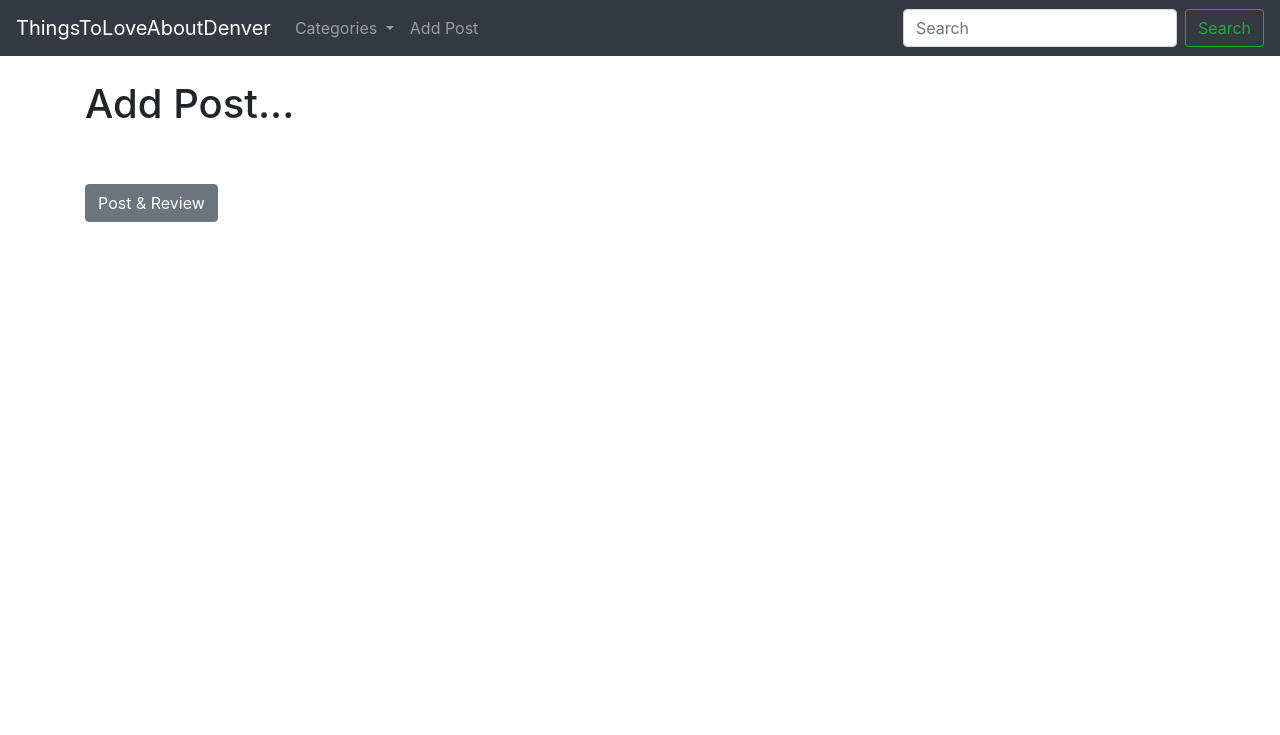
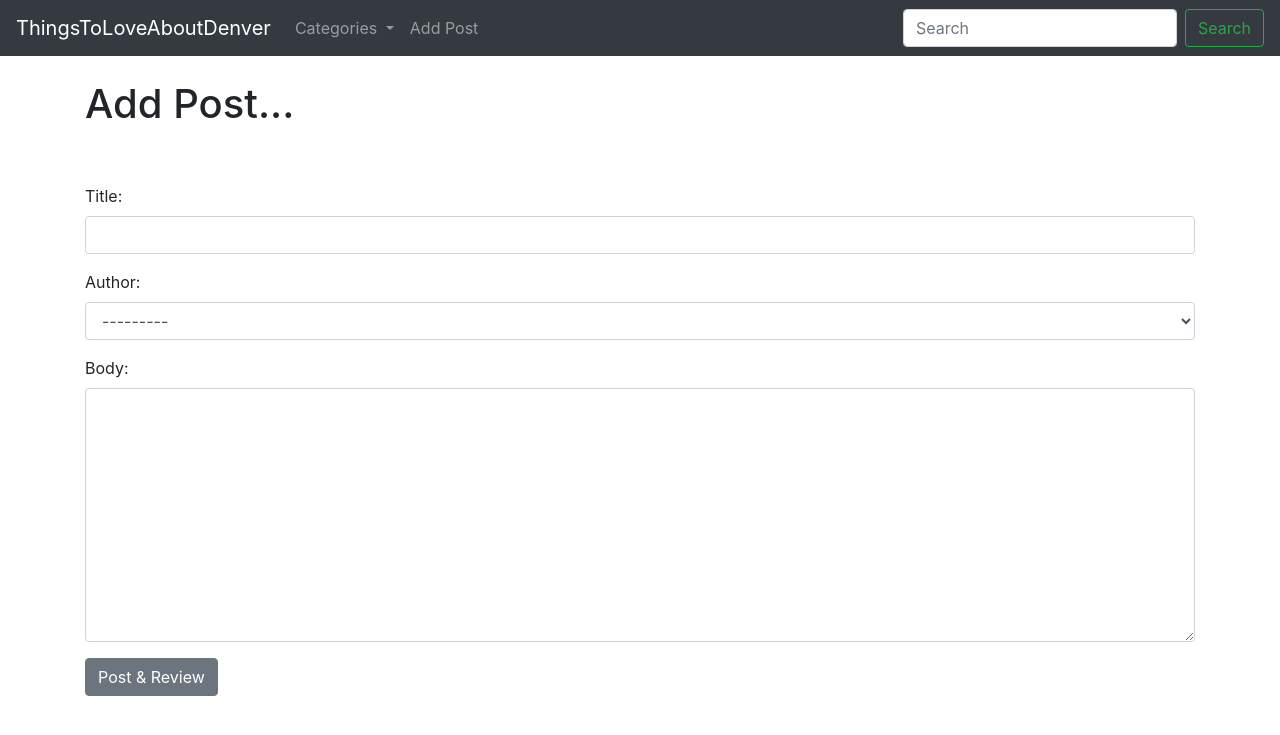
Before and after one commit to earthtomemphis/ThingsToLoveAboutDenver, a Django app: template blog/templates/add_post.html in a window 1280 px wide. Shown: the top 735 px of the page. Run offline with Django 3.2, Linux system fonts and the light colour scheme; the template is opened without the code that fills it: values that come from a table or form of the project are taken from there, others are empty; data comes from the database, SQL or seed files in the repository; both versions use the stored data as it was after the commit; some libraries are stand-ins or nearby versions.

Commit message:
bootstrap forms

```diff
--- a/ThingToLoveAboutDenverBlog/settings.py
+++ b/ThingToLoveAboutDenverBlog/settings.py
@@ -38,6 +38,7 @@
     'django.contrib.messages',
     'django.contrib.staticfiles',
     'blog',
+    'crispy_forms',
 ]
 
 MIDDLEWARE = [
@@ -119,3 +120,5 @@
 # https://docs.djangoproject.com/en/3.1/howto/static-files/
 
 STATIC_URL = '/static/'
+
+CRISPY_TEMPLATE_PACK = 'uni_form'
--- /dev/null
+++ b/blog/forms.py
@@ -0,0 +1,13 @@
+from django import forms
+from .models import Post
+
+class PostForm(forms.ModelForm):
+    class Meta:
+        model = Post
+        fields = ('title', 'author', 'body')
+
+        widgets = {
+            'title': forms.TextInput(attrs={'class': 'form-control'}),
+            'author': forms.Select(attrs={'class': 'form-control'}),
+            'body': forms.Textarea(attrs={'class': 'form-control'}),
+        }
--- a/blog/templates/add_post.html
+++ b/blog/templates/add_post.html
@@ -1,14 +1,17 @@
 {% extends 'base.html' %}
+{% load crispy_forms_tags %}
 
 {% block content %}
 
 <h1>Add Post...</h1>
 <br><br>
-<form method="POST">
-    {% csrf_token %}
-    {{ form.as_p }}
-    <button class="btn btn-secondary" id="P&R">Post & Review</button>
-    <!-- <button class="btn btn-secondary" id="Post">Post</button> -->
-</form>
+<div class="form-group">
+    <form method="POST" class="uniForm">
+        {% csrf_token %}
+        {{ form.as_p }}
+        <button class="btn btn-secondary" id="P&R">Post & Review</button>
+        <!-- <button class="btn btn-secondary" id="Post">Post</button> -->
+    </form>
+</div>
 
 {% endblock %}
--- a/blog/templates/article_details.html
+++ b/blog/templates/article_details.html
@@ -10,6 +10,6 @@
     {{ post.body }}
 
     <br><br>
-    <a href="{% url 'home' %}" class="btn btn-secondary">Back</a>
+    <a href="{% url 'home' %}" class="btn btn-secondary">Return home</a>
     {% endblock %}
 </body>
--- a/blog/views.py
+++ b/blog/views.py
@@ -1,6 +1,7 @@
 from django.shortcuts import render
 from django.views.generic import ListView, DetailView, CreateView
 from . models import Post
+from . forms import PostForm
 
 # Create your views here.
 class HomeView(ListView):
@@ -13,6 +14,7 @@
 
 class AddPostView(CreateView):
     model = Post
+    form_class = PostForm
     template_name = 'add_post.html'
-    fields = '__all__'
+    #fields = '__all__'
     #fields = ('title', 'body')
```
Also changed, not shown: db.sqlite3.
